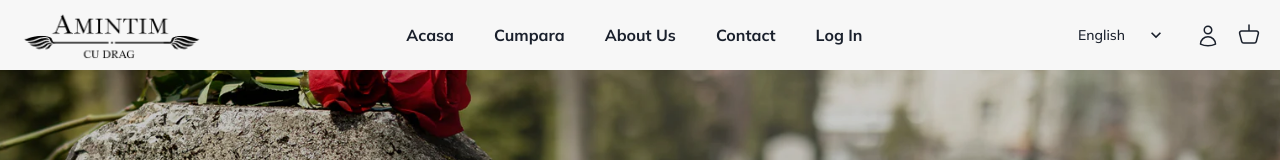
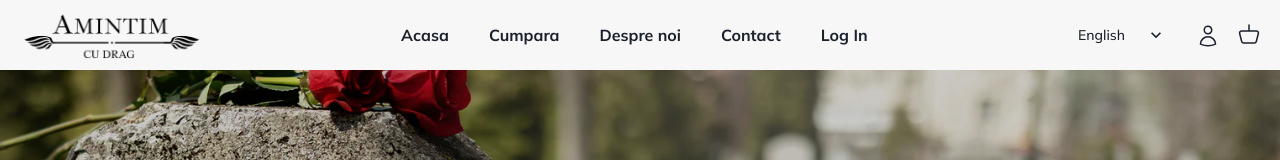
Before and after one commit to sn1tch1/Amintim-1, a React (Vite) app in the folder client/: page / in a window 1280 px wide. Shown: the top 160 px of the page. Built offline with nearby package versions, Linux system fonts and the light colour scheme; no server answers.

Commit message:
Update Navbar.jsx
translation 2

```diff
--- a/client/src/components/Navbar.jsx
+++ b/client/src/components/Navbar.jsx
@@ -53,8 +53,8 @@ const Navbar = () => {
           <Link to="/Cumpara" className="hover:text-black/70">
             <li>Cumpara</li>
           </Link>
-          <Link to="/aboutus" className="hover:text-black/70">
-            <li>About Us</li>
+          <Link to="/desprenoi" className="hover:text-black/70">
+            <li>Despre noi</li>
           </Link>
           <Link to="/contact" className="hover:text-black/70">
             <li>Contact</li>
```
